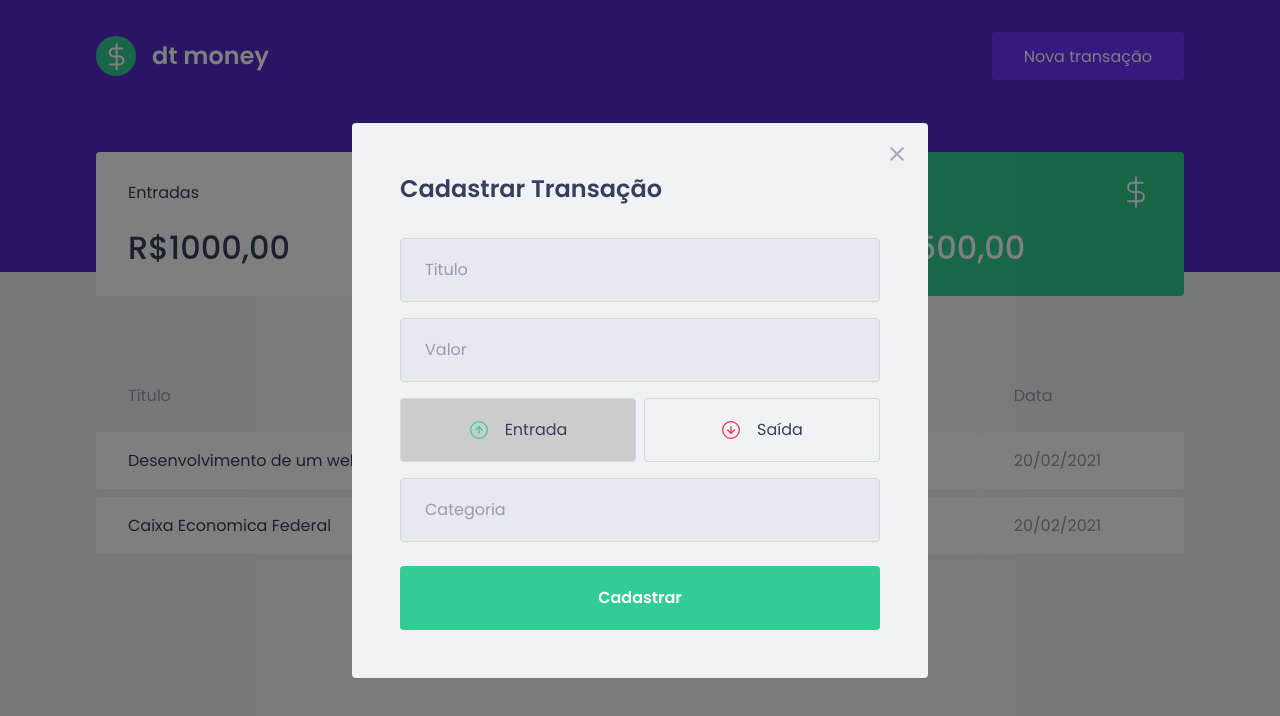
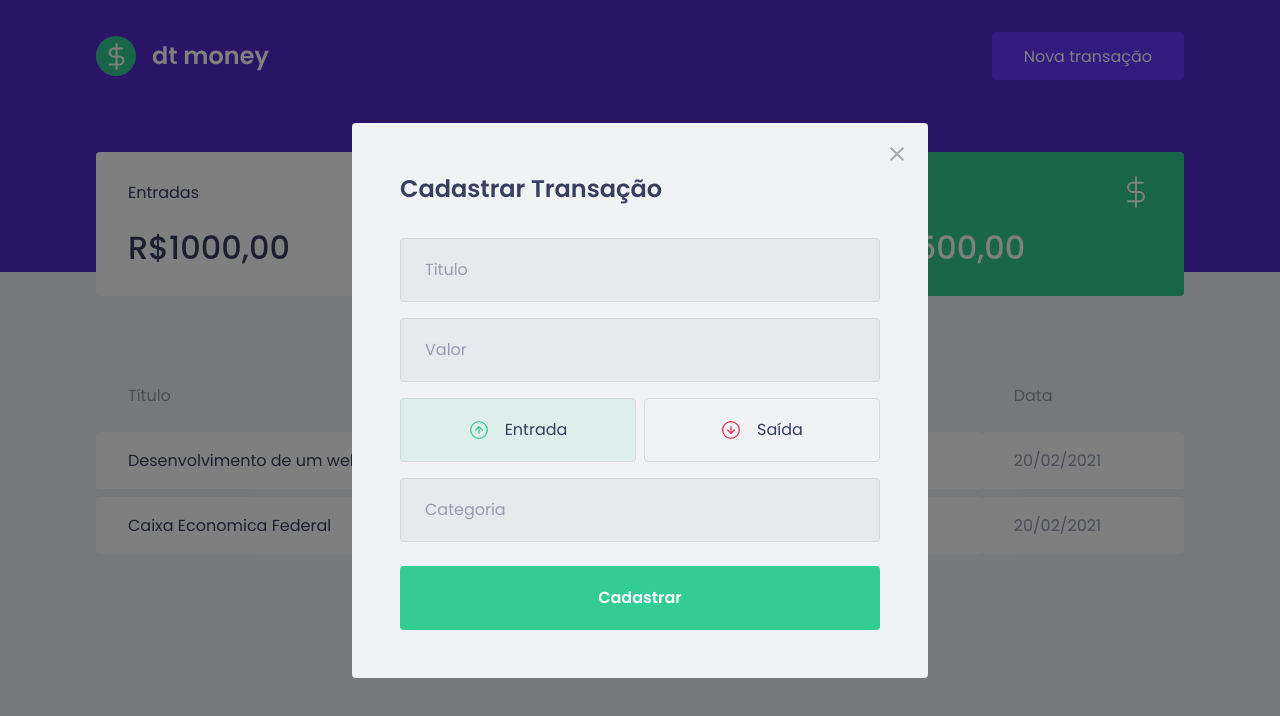
Before and after one commit to marcosparrotto/dtmoney, a React (Create React App) app: page / in a window 1280 px wide. Both pictures are taken after a click on the button "Nova transação". Shown: the top 716 px of the page. Built offline with nearby package versions, Linux system fonts and the light colour scheme; no server answers; what miragejs would draw is missing.

Commit message:
Cores dos botoes

```diff
--- a/src/components/NewTransactionModal/index.tsx
+++ b/src/components/NewTransactionModal/index.tsx
@@ -48,6 +48,7 @@
               type="button"
               onClick={() => { setType('deposit')}}
               isActive={type === 'deposit'}
+              activeColor="green"
             >
               <img src={incomeImg} alt="Entrada" />
               <span>Entrada</span>
@@ -56,6 +57,7 @@
               type="button"
               onClick={() => { setType('withdraw')}}
               isActive={type === 'withdraw'}
+              activeColor="red"
             >
               <img src={outcomeImg} alt="Saída" />
               <span>Saída</span>
--- a/src/components/NewTransactionModal/styles.ts
+++ b/src/components/NewTransactionModal/styles.ts
@@ -1,5 +1,5 @@
 import styled from 'styled-components'
-import { darken } from 'polished'
+import { darken, transparentize } from 'polished'
 
 export const Container = styled.form`
   h2 {
@@ -57,6 +57,12 @@
 `
 interface RadioBoxProps {
   isActive: boolean;
+  activeColor: 'green' | 'red';
+}
+
+const colors = {
+  green: '#33CC95',
+  red: '#e52e4d'
 }
 
 export const RadioBox = styled.button<RadioBoxProps>`
@@ -64,7 +70,7 @@
     border: 1px solid #d7d7d7;
     border-radius: 0.25rem;
 
-    background: ${(props) => props.isActive ? '#ccc' : 'transparent'};
+    background: ${(props) => props.isActive ? transparentize(0.9, colors[props.activeColor]) : 'transparent'};
 
     display: flex;
     align-items: center;
```
